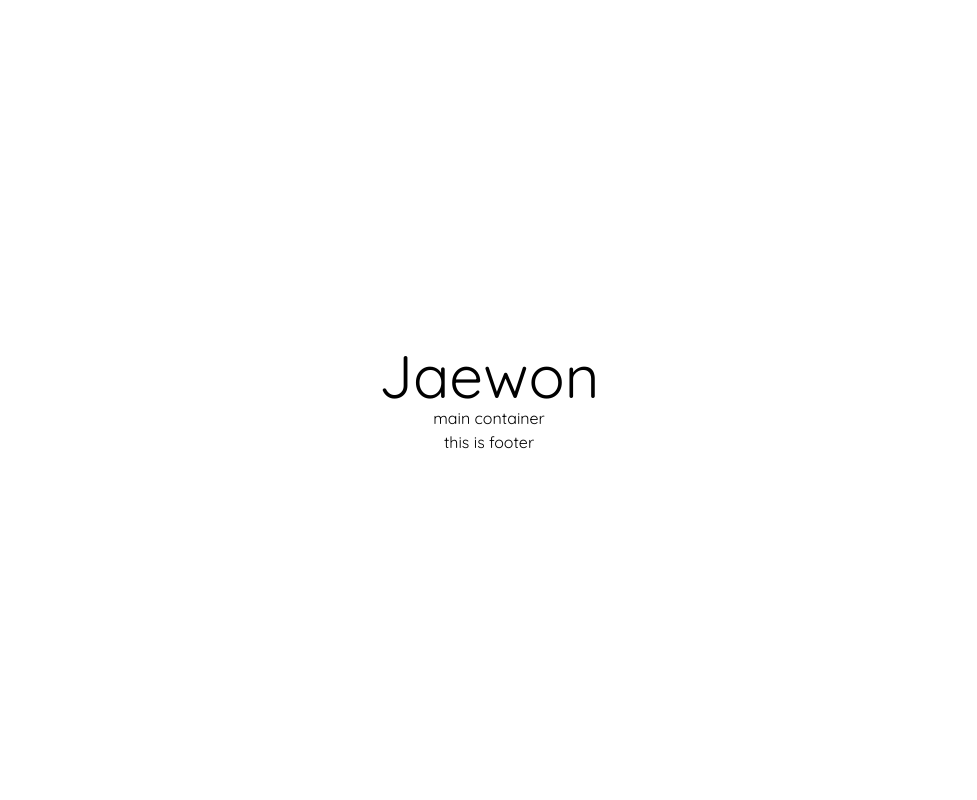
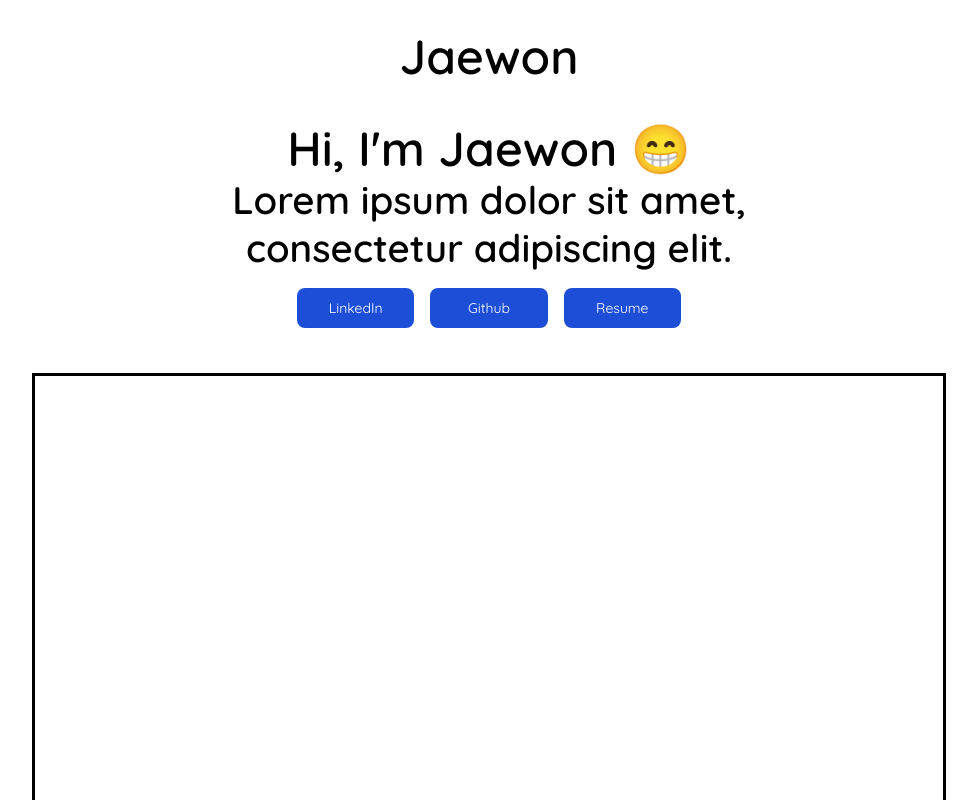
Before and after one commit to j1yang/Portfolio-Website, a React (Vite) app: page / in a window 1280 px wide. Shown: the top 800 px of the page, without its empty margins (151-1128 px from the left). Built offline with nearby package versions, Linux system fonts and the light colour scheme.

Commit message:
Components

```diff
--- a/src/App.tsx
+++ b/src/App.tsx
@@ -6,7 +6,7 @@ import Footer from './components/Footer/Footer'
 function App() {
 
   return (
-    <div className=''>
+    <div>
       <Header title={"Jaewon"}/>
       <Main/>
       <Footer text='this is footer'/>
--- a/src/components/Header/Header.tsx
+++ b/src/components/Header/Header.tsx
@@ -7,7 +7,8 @@ interface HeaderProps {
 const Header: React.FC<HeaderProps> = ({ title }) => {
   return (
     <header >
-      <h1 className="text-6xl	font-extrabold">{title}</h1>
+      <h1 className="text-5xl font-extrabold">Jaewon
+      </h1>
     </header>
   );
 };
--- /dev/null
+++ b/src/components/Main/Gallery/Gallery.tsx
@@ -0,0 +1,16 @@
+import React from 'react';
+
+interface MainProps {
+}
+
+const Gallery: React.FC<MainProps> = ({ }) => {
+  return (
+    <section className='w-[100%]'>
+      <div className='outline border-black w-[80%] h-[500px] mx-auto mt-10 mb-10'>
+
+      </div>
+    </section>
+  );
+};
+
+export default Gallery;
--- /dev/null
+++ b/src/components/Main/Introduction/Introduction.tsx
@@ -0,0 +1,32 @@
+import React from 'react';
+import Button from '../../UI/Button/Button';
+
+interface MainProps {
+}
+
+const Introduction: React.FC<MainProps> = ({ }) => {
+  const buttons = [
+    {name: "LinkedIn", link: "https://www.linkedin.com/in/jaewon-yang/"},
+    {name: "Github", link: "https://github.com/j1yang"},
+    {name: "Resume", link: "https://github.com/j1yang"}
+  ]
+
+  return (
+    <section className='w-[100%]'>
+        <h1 className="text-5xl font-semibold mt-11 mb-3">Hi, I'm Jaewon 😁<br />
+          <small className="font-semibold">
+          Lorem ipsum dolor sit amet, <br />consectetur adipiscing elit. <br />
+          </small>
+        </h1>
+        <div className='w-[400px] flex justify-between m-auto anim'>
+          {
+            buttons.map((button) =>
+            <Button name={button.name} link={button.link}/>
+            )
+          }
+        </div>
+      </section>
+  );
+};
+
+export default Introduction;
--- a/src/components/Main/Main.tsx
+++ b/src/components/Main/Main.tsx
@@ -1,12 +1,21 @@
 import React from 'react';
+import Introduction from './Introduction/Introduction';
+import Gallery from './Gallery/Gallery';
 
 interface MainProps {
 }
 
 const Header: React.FC<MainProps> = ({ }) => {
+  const buttons = [
+    {name: "LinkedIn", link: "https://www.linkedin.com/in/jaewon-yang/"},
+    {name: "Github", link: "https://github.com/j1yang"},
+    {name: "Resume", link: "https://github.com/j1yang"}
+  ]
+
   return (
     <main>
-      main container
+      <Introduction />
+      <Gallery />
     </main>
   );
 };
--- /dev/null
+++ b/src/components/UI/Button/Button.tsx
@@ -0,0 +1,26 @@
+import React from 'react';
+
+interface ButtonProps {
+  name: string;
+  link: string;
+}
+
+const Button: React.FC<ButtonProps> = ({ name, link }) => {
+  const handleClick = () => {
+    // Handle button click event here, e.g., redirect to the provided link
+    window.open(link, '_blank');
+  };
+
+  return (
+
+    <button
+      type="button"
+      onClick={handleClick}
+      className="transision ease-in duration-300 hover:font-bold  w-[140px] h-[40px] text-white bg-blue-700 hover:bg-blue-800 font-medium rounded-lg text-sm px-5 py-2.5 focus:outline-none m-2" >
+      <span className="">{name}</span>
+    </button>
+
+  );
+};
+
+export default Button;
--- a/src/index.css
+++ b/src/index.css
@@ -1,6 +1,6 @@
 
 
-@import url('https://fonts.googleapis.com/css2?family=Quicksand&display=swap');
+@import url('https://fonts.googleapis.com/css2?family=Quicksand:wght@400;600&display=swap');
 @tailwind base;
 @tailwind components;
 @tailwind utilities;
@@ -17,9 +17,8 @@
 
 
 body {
-  margin: 0;
-  display: flex;
-  place-items: center;
-  min-width: 320px;
-  min-height: 100vh;
+  margin: 0 auto;
+  width: 1200px;
+  height: 100vh;
+
 }
```
